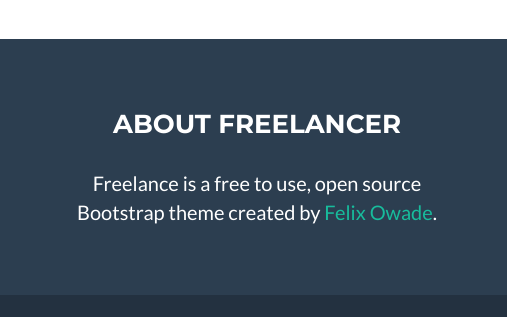
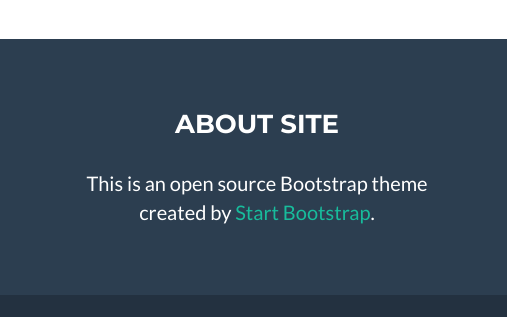
Before and after one commit to owade/owade.github.io, a plain HTML site: page index.html in a window 1280 px wide. Shown: the part 2501-2818 px from the top of the page, 773-1280 px from the left. Drawn offline with nearby package versions, Linux system fonts and the light colour scheme.

Commit message:
Edit footer

```diff
--- a/index.html
+++ b/index.html
@@ -288,8 +288,8 @@
                         </ul>
                     </div>
                     <div class="footer-col col-md-4">
-                        <h3>About Freelancer</h3>
-                        <p>Freelance is a free to use, open source Bootstrap theme created by <a href="http://startbootstrap.com">Felix Owade</a>.</p>
+                        <h3>About Site</h3>
+                        <p>This is an open source Bootstrap theme created by <a href="http://startbootstrap.com">Start Bootstrap</a>.</p>
                     </div>
                 </div>
             </div>
```
